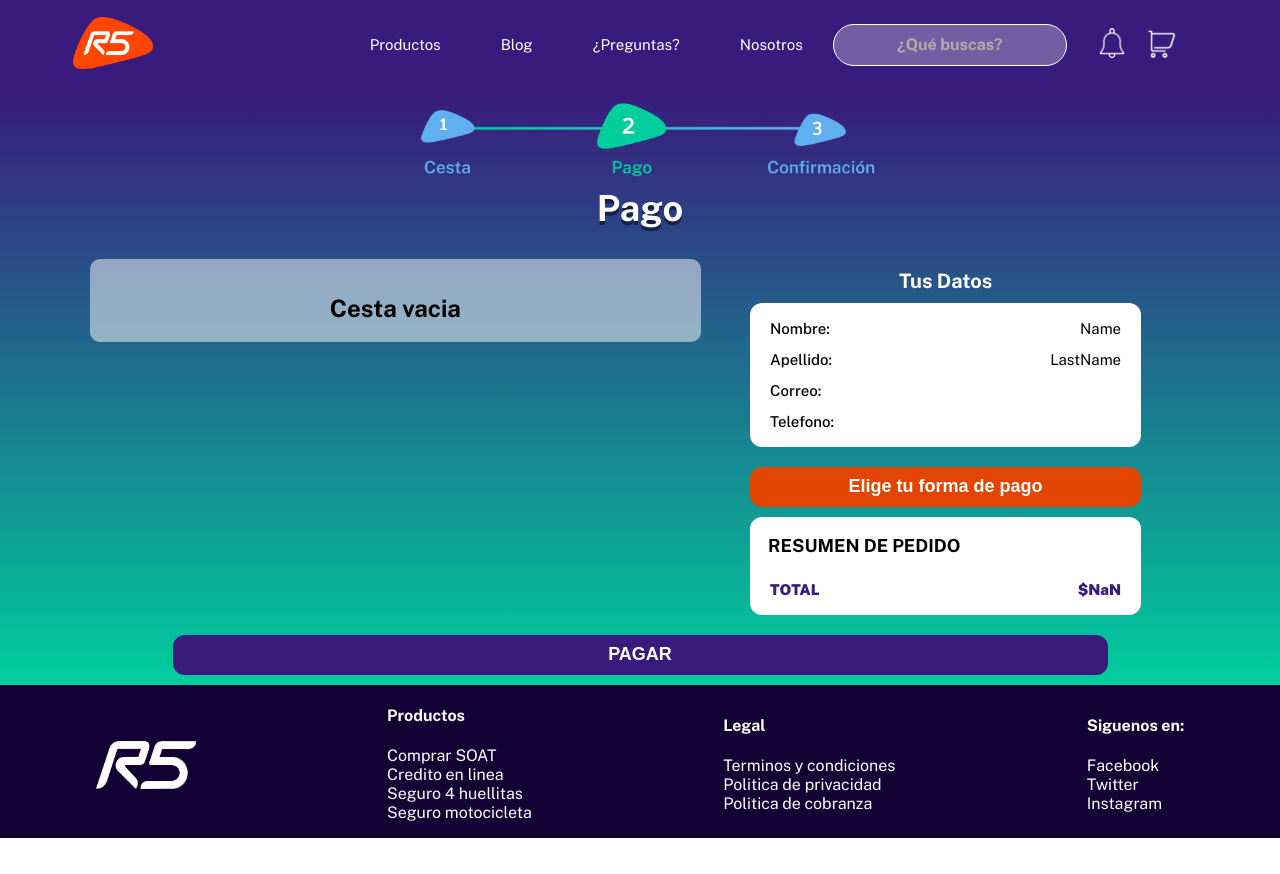
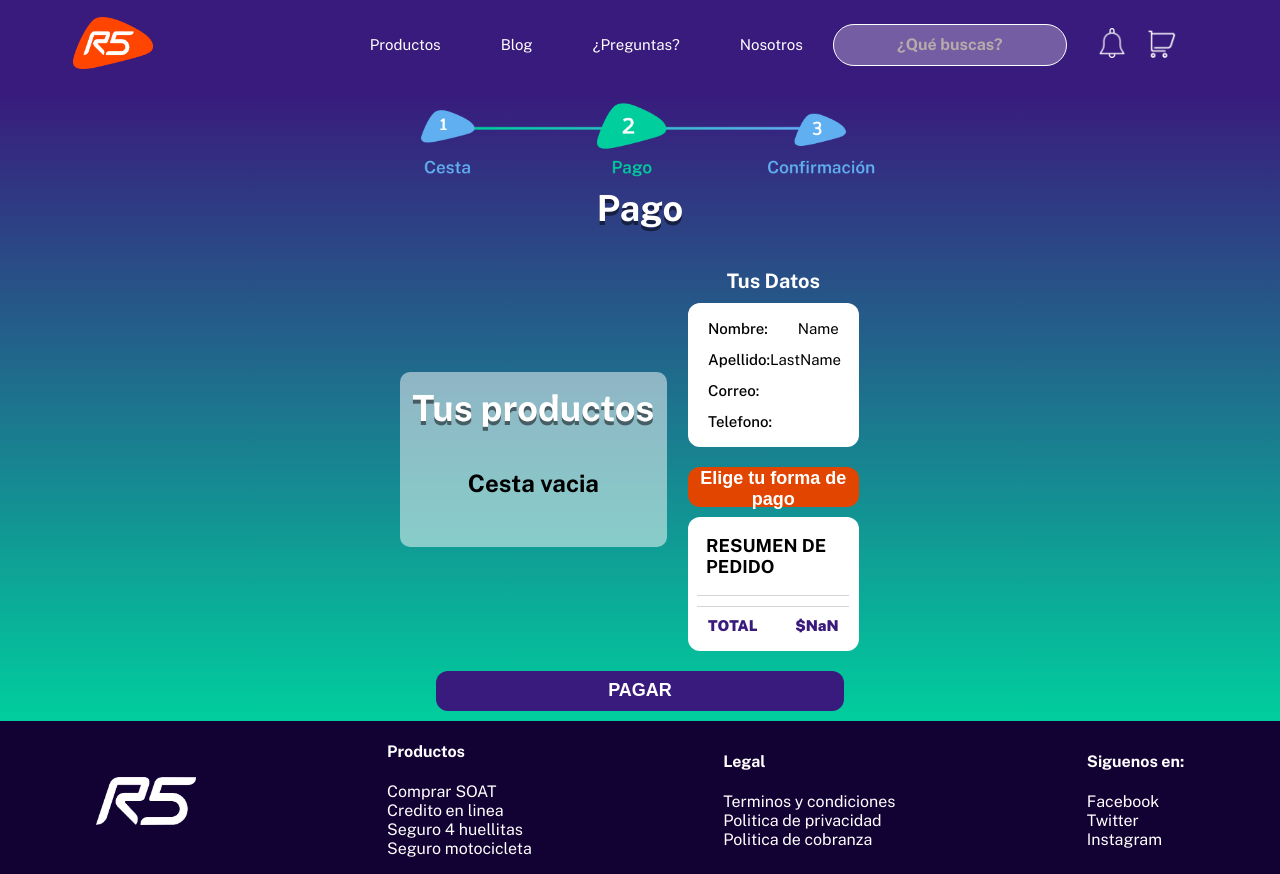
Before and after one commit to AdriMartinezB/r5_checkout_frontend, a React app: page /pago in a window 1280 px wide. Before the commit the page ends 838 px from the top, so only its background shows below. Built offline with nearby package versions, Linux system fonts and the light colour scheme.

Commit message:
[add] changes in cesta and pago

```diff
--- a/src/assets/styles/components/producto.scss
+++ b/src/assets/styles/components/producto.scss
@@ -58,6 +58,7 @@
   display: inline;
   padding: 7px;
   min-width: 250px;
+  align-self: center;
 }
 
 .product-main_info_subtotal {
--- a/src/assets/styles/containers/cesta.scss
+++ b/src/assets/styles/containers/cesta.scss
@@ -25,6 +25,10 @@
   padding: 15px;
   background: rgba(255, 255, 255, 0.7);
   border-radius: 15px;
+  display: flex;
+    flex-direction: column;
+    align-items: center;
+    justify-content: center;
 }
 
 .cesta-listProducts h1{
@@ -34,6 +38,12 @@
   align-self: center;
   color: #391A7D;
   text-shadow: none;
+
+}
+
+.cesta-listProducts ul{
+  margin: 0;
+    padding: 0;
 }
 
 .cesta-metodos {
@@ -109,6 +119,10 @@
     padding: 5px;
   }
 
+  .cesta-listProducts ul{
+    width: 90%;
+  }
+
   .contenedor-cesta{
     /* background: rgba(255, 255, 255, 0.7); */
     border-radius: 20px;
--- a/src/assets/styles/pages/pago.scss
+++ b/src/assets/styles/pages/pago.scss
@@ -11,7 +11,6 @@
   flex-direction: column;
   align-items: center;
   justify-content: center;
-  width: 100%;
   max-width: 1100px;
 }
 
@@ -25,14 +24,9 @@
 }
 
 .container1{
-  width: 100%;
-  height: 100%;
-}
-
-.containerList {
   display: flex;
   flex-direction: column;
-  width: 95%;
+  width: 100%;
   height: 100%;
   background: rgba(255, 255, 255, 0.5);
   border-radius: 10px;
@@ -40,7 +34,29 @@
   align-self: center;
   align-items: center;
   justify-content: center;
-  padding: 15px 15px 0px 15px;
+  padding: 15px 0px;
+
+}
+
+.cesta-title {
+  margin: 0 0 5px 0;
+  font-size: 36px;
+  font-weight: bold;
+  align-self: center;
+  color: #fff;
+  text-shadow: 0px 4px rgba(0, 0, 0, 0.5);
+}
+
+.containerList {
+  display: flex;
+  flex-direction: column;
+  width: 90%;
+  height: 100%;
+  align-self: center;
+  align-items: center;
+  justify-content: center;
+  margin: 15px 0;
+  padding: 0;
 }
 
 .paso2 {
@@ -50,6 +66,7 @@
 
 .container-total{
   display: flex;
+  margin: auto;
 }
 
 .container2 {
--- a/src/assets/styles/pages/tuCesta.scss
+++ b/src/assets/styles/pages/tuCesta.scss
@@ -4,4 +4,6 @@
   flex-direction: column;
   align-items: center;
   justify-content: center;
+  align-self: center;
+  justify-content: center;
 }
--- a/src/components/Resumen.jsx
+++ b/src/components/Resumen.jsx
@@ -13,7 +13,7 @@ const Resumen = (props) => {
     <section className='Resumen'>
 
       <h1 className='Resumen-title'>RESUMEN DE PEDIDO</h1>
-
+      <ul className='Resumen-info-container'>
         {
           error ? <div /> :
             products.map((data) => {
@@ -29,7 +29,7 @@ const Resumen = (props) => {
               );
             })
         }
-
+      </ul>
       <div className='Resumen-total'>
         <h2>TOTAL</h2>
         <p>
--- a/src/components/ResumenList.js
+++ b/src/components/ResumenList.js
@@ -3,7 +3,7 @@ import '../assets/styles/components/resumen.scss';
 
 const ResumenList = ({ product, price }) => {
   return (
-    <ul className='Resumen-info-container'>
+
     <li className='Resumen-info'>
       <h2>{product}</h2>
       <p>
@@ -11,7 +11,7 @@ const ResumenList = ({ product, price }) => {
         {price}
       </p>
     </li>
-    </ul>
+
   );
 };
 
--- a/src/containers/Cesta.jsx
+++ b/src/containers/Cesta.jsx
@@ -27,6 +27,8 @@ const Cesta = (props) => {
   } else if (datos === '') {
     setDatos(props.data);
   }
+
+  console.log('aqui', datos);
 
   const newProducts = [
     { id: 1, product: datos.ProductName1, discount: datos.Discount1, price: datos.Price1 },
@@ -67,6 +69,7 @@ const Cesta = (props) => {
           <div className='contenedor-cesta-1'>
             <div className='cesta-listProducts'>
               <h1 className='cesta-title'>Tus productos</h1>
+              <ul>
                 {
                   error ? <img className='cesta_img-carga' src={cesta} alt='cesta' /> :
                     product.map((data) => {
@@ -87,6 +90,8 @@ const Cesta = (props) => {
                       );
                     })
                 }
+
+              </ul>
             </div>
             <div className='cesta-metodos'>
               <PagoSeguro />
--- a/src/containers/ListOfProducts.jsx
+++ b/src/containers/ListOfProducts.jsx
@@ -6,9 +6,7 @@ import '../assets/styles/containers/listOfProducts.scss';
 
 const ListOfProducts = (props) => {
   return (
-    <ul className='listOfItems'>
-      <li><Producto data={props} /></li>
-    </ul>
+    <li className='listOfItems'><Producto data={props} /></li>
   );
 };
 
--- a/src/pages/Pago.jsx
+++ b/src/pages/Pago.jsx
@@ -20,6 +20,8 @@ const Pago = ({ data }) => {
   const [enable, setEnable] = React.useState(false);
   const [count, setCount] = React.useState(0);
   const auth = sessionStorage.getItem('message');
+
+  console.log('soat aqui', soat);
 
   if (auth !== 'acessOk' && count === 0) {
     setEnable(false);
@@ -79,7 +81,8 @@ const Pago = ({ data }) => {
         <h1 className='pago-title'>Pago</h1>
         <div className='container-total'>
           <div className='container1'>
-            <div className='containerList'>
+            <h1 className='cesta-title'>Tus productos</h1>
+            <ul className='containerList'>
               {
                 error ? <h1>Cesta vacia</h1> :
                   product.map((data) => {
@@ -96,7 +99,7 @@ const Pago = ({ data }) => {
                     );
                   })
               }
-            </div>
+            </ul>
           </div>
           <div className='container2'>
             <h1 className='Datos-title_'> Tus Datos </h1>
```
Lines whose indentation alone changed are shown as unchanged.
